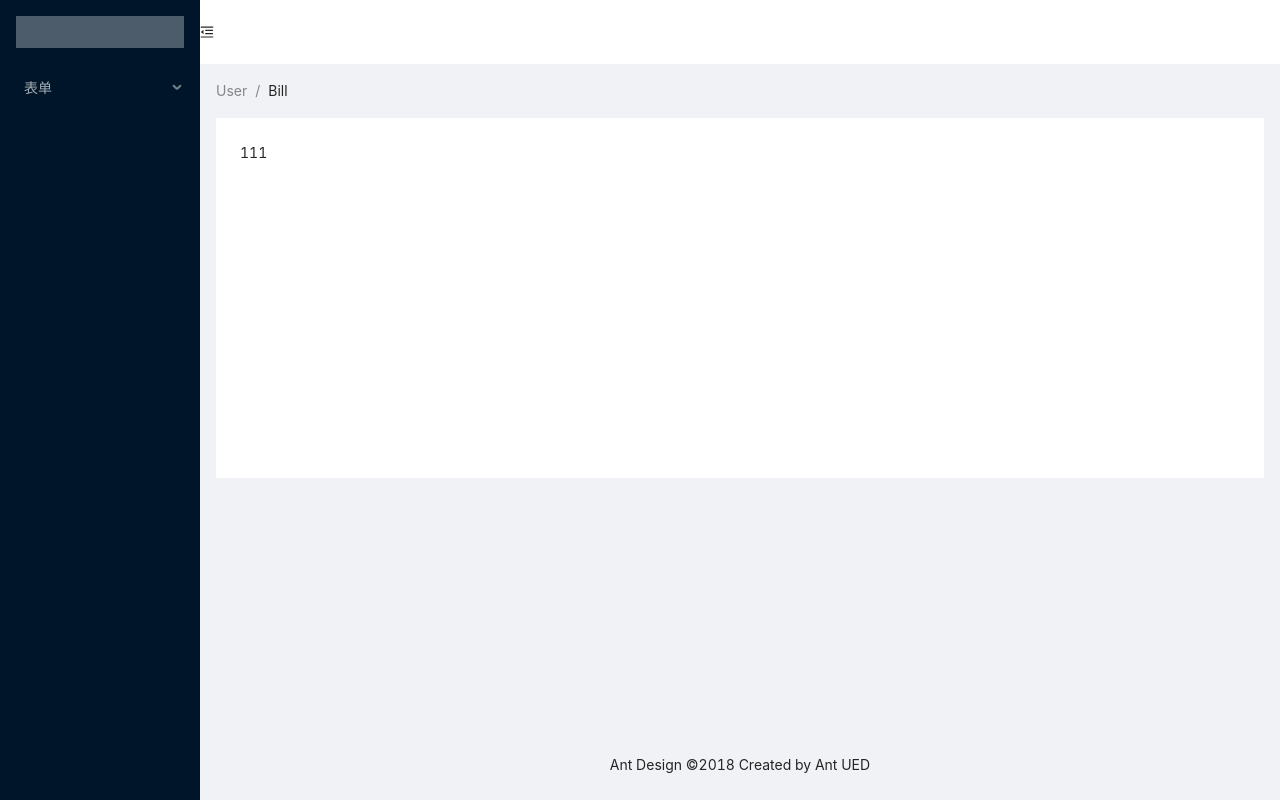
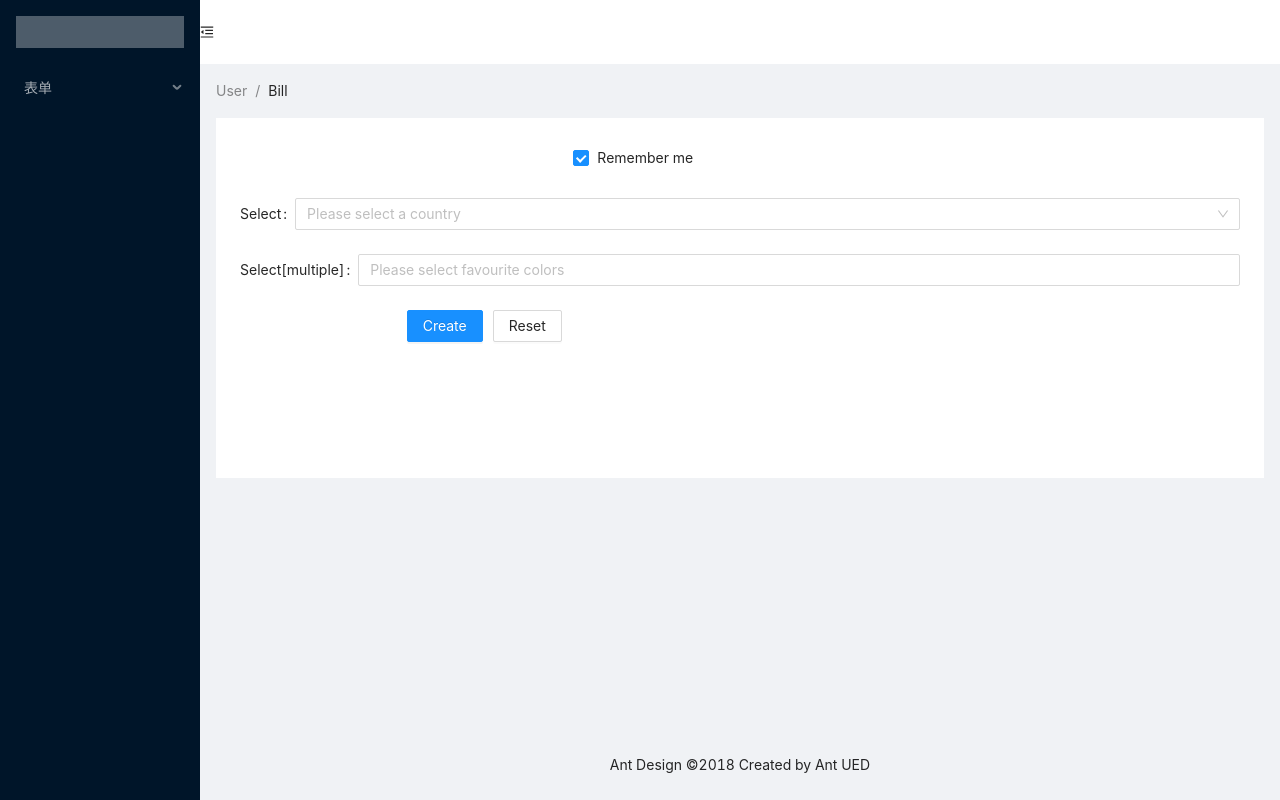
Before and after one commit to xiaoxiaoqian1217/vite-vue-app, a Vue app: page /admin/form/baseFrom in a window 1280 px wide. Built offline with nearby package versions, Linux system fonts and the light colour scheme.

Commit message:
feat: 添加简单表单

```diff
--- a/src/components/base-form/index.vue
+++ b/src/components/base-form/index.vue
@@ -0,0 +1,39 @@
+<template>
+  <a-form :model="formModel">
+    <slot name="formItems"></slot>
+    <a-form-item :wrapper-col="{ span: 14, offset: 4 }">
+      <a-button type="primary" @click.prevent="onSubmit">Create</a-button>
+      <a-button style="margin-left: 10px" @click="resetFields">Reset</a-button>
+    </a-form-item>
+  </a-form>
+</template>
+
+<script setup lang="ts">
+import { reactive, toRaw, defineProp, toRefs } from 'vue';
+import { Form } from 'ant-design-vue';
+const props = defineProps<{
+  formModel: Record<string, any>;
+  rules: any[];
+}>();
+const { forModel, rules } = toRefs(props);
+const useForm = Form.useForm;
+
+const { resetFields, validate, validateInfos, initialModel } = useForm(
+  forModel,
+  rules,
+  {
+    onValidate: (...args) => console.log(...args),
+  }
+);
+const onSubmit = () => {
+  validate()
+    .then(() => {
+      console.log(toRaw(modelRef));
+    })
+    .catch((err) => {
+      console.log('error', err);
+    });
+};
+</script>
+
+<style scoped></style>
--- a/src/views/base-form/index.vue
+++ b/src/views/base-form/index.vue
@@ -1,7 +1,55 @@
 <template>
-  <div>111</div>
+  <BaseForm :formModel="formModel" @submit="onSubmit" :rules="rules">
+    <template #formItems>
+      <a-form-item name="remember" :wrapper-col="{ offset: 8, span: 16 }">
+        <a-checkbox v-model:checked="formModel.remember"
+          >Remember me</a-checkbox
+        >
+      </a-form-item>
+      <a-form-item name="select" label="Select" has-feedback>
+        <a-select
+          v-model:value="formModel.select"
+          placeholder="Please select a country"
+        >
+          <a-select-option value="china">China</a-select-option>
+          <a-select-option value="usa">U.S.A</a-select-option>
+        </a-select>
+      </a-form-item>
+      <a-form-item name="select-multiple" label="Select[multiple]">
+        <a-select
+          v-model:value="formModel['select-multiple']"
+          mode="multiple"
+          placeholder="Please select favourite colors"
+        >
+          <a-select-option value="red">Red</a-select-option>
+          <a-select-option value="green">Green</a-select-option>
+          <a-select-option value="blue">Blue</a-select-option>
+        </a-select>
+      </a-form-item>
+    </template>
+  </BaseForm>
 </template>
 
-<script setup lang="ts"></script>
+<script setup lang="ts">
+import BaseForm from '@components/base-form/index.vue';
+import { reactive } from 'vue';
+const rules = [
+  { required: true, message: 'Please select your remoerber!' },
+  { required: true, message: 'Please select your country!' },
+  {
+    required: true,
+    message: 'Please select your favourite colors!',
+    type: 'array',
+  },
+];
+const formModel = reactive({
+  username: 0,
+  remember: true,
+  select: [],
+  'select-multiple': [],
+});
 
-<style scoped></style>
+const onSubmit = (valus) => {};
+</script>
+
+<style scoped lang="less"></style>
--- a/vite.config.ts
+++ b/vite.config.ts
@@ -11,6 +11,7 @@ export default defineConfig({
     alias: {
       '@': resolve(__dirname, './src'),
       '@views': resolve(__dirname, './src/views'),
+      '@components': resolve(__dirname, './src/components'),
       '@layouts': resolve(__dirname, './src/layouts'),
       '@router': resolve(__dirname, './src/router'),
       '@utils': resolve(__dirname, './src/utils'),
```
Also changed, not shown: src/views/base-form/index 2.vue (deleted, +0 -7 lines).
